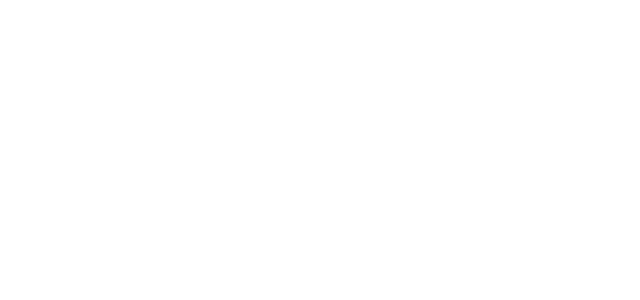
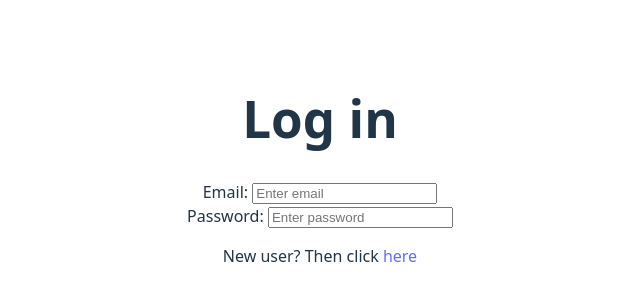
Before and after one commit to AdamFariello/capStone_FrontEnd, a React app: page / in a window 1280 px wide. Shown: the part 230-530 px from the top of the page, without its empty margins (320-960 px from the left). Built offline with nearby package versions, Linux system fonts and the light colour scheme; the HTML template or start-up script is replaced by a standard one.

Commit message:
Added foundation of login

```diff
--- a/src/App.jsx
+++ b/src/App.jsx
@@ -1,10 +1,12 @@
 import { useState } from 'react'
 import './App.css'
+
+import LoginPage from "./pages/login";
 
 function App() {
 
   return (<>
-
+    <LoginPage />
   </>)
 }
 
--- /dev/null
+++ b/src/pages/login.jsx
@@ -0,0 +1,24 @@
+import { useState } from "react";
+
+//TODO:
+// 1. Switch out the anchor tag at the bottom of the page with <Link>
+//    (after react-router-dom is setup of course)
+// 2. Create a css file to link to this page, and change the spacing between
+//    email and password
+
+export default function LoginPage() {
+
+    return(<>
+        <h1>Log in</h1>
+
+        <label>Email: </label>
+        <input type="text" placeholder="Enter email" />
+        <br />
+
+        <label>Password: </label>
+        <input type="password" placeholder="Enter password" />
+        <br />
+
+        <p>New user? Then click <a href="localhost">here</a></p>
+    </>)
+}
```
Also changed, not shown: src/pages/signup.jsx (added).
